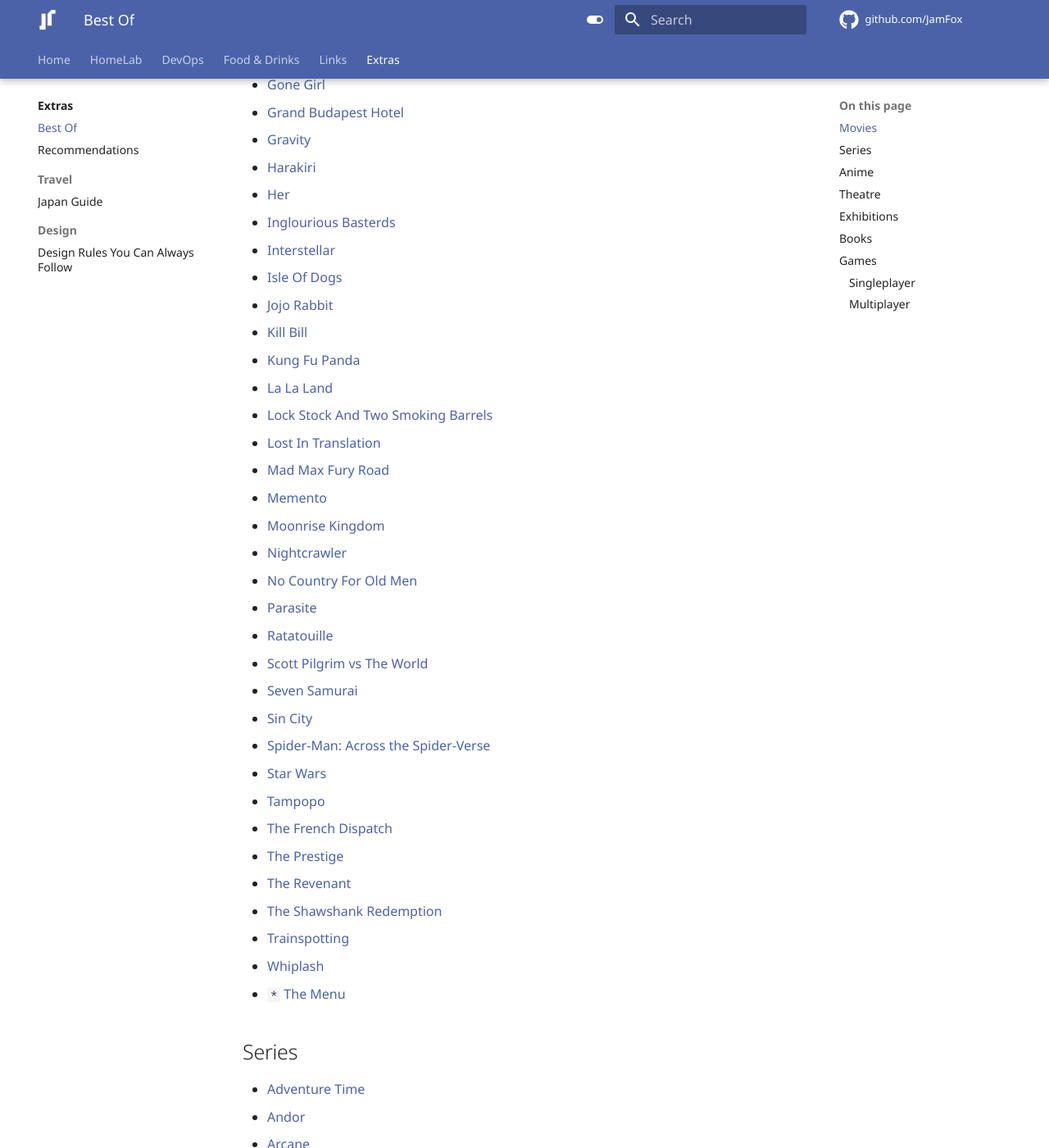
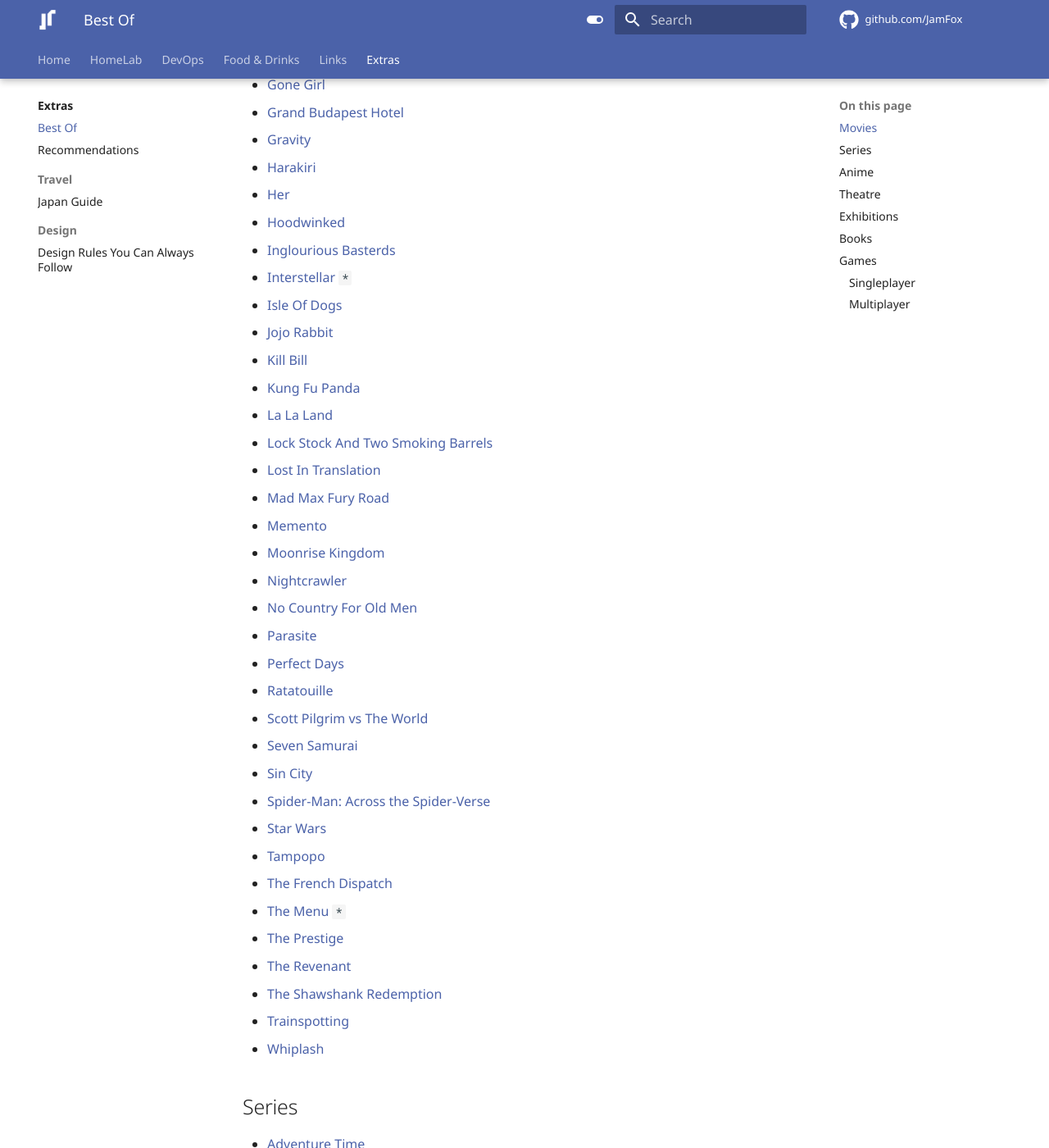
Before and after one commit to JamFox/docs.jamfox.dev, an MkDocs documentation site: the page built from docs/content/extras/bestof.md, in a window 1280 px wide and 1400 px high, scrolled down 917 px. Shown: the whole window at 82% size. Built offline with MkDocs 1.6.1 and Material for MkDocs 9.7.7, drawn with Linux system fonts in a browser that asks for light colours; comment, search, counter and statistics services are not loaded.

```diff
--- a/docs/content/extras/bestof.md
+++ b/docs/content/extras/bestof.md
@@ -30,8 +30,9 @@ A collection of lists of what I believe to be the best of the best from each med
 - [Gravity](https://letterboxd.com/film/gravity-2013/)
 - [Harakiri](https://letterboxd.com/film/harakiri/)
 - [Her](https://letterboxd.com/film/her/)
+- [Hoodwinked](https://letterboxd.com/film/hoodwinked/)
 - [Inglourious Basterds](https://letterboxd.com/film/inglourious-basterds/)
-- [Interstellar](https://letterboxd.com/film/interstellar/)
+- [Interstellar](https://letterboxd.com/film/interstellar/) `*`
 - [Isle Of Dogs](https://letterboxd.com/film/isle-of-dogs-2018/)
 - [Jojo Rabbit](https://letterboxd.com/film/jojo-rabbit/)
 - [Kill Bill](https://letterboxd.com/film/kill-bill-vol-1/)
@@ -45,6 +46,7 @@ A collection of lists of what I believe to be the best of the best from each med
 - [Nightcrawler](https://letterboxd.com/film/nightcrawler/)
 - [No Country For Old Men](https://letterboxd.com/film/no-country-for-old-men/)
 - [Parasite](https://letterboxd.com/film/parasite-2019/)
+- [Perfect Days](https://letterboxd.com/film/perfect-days-2023/)
 - [Ratatouille](https://letterboxd.com/film/ratatouille/)
 - [Scott Pilgrim vs The World](https://letterboxd.com/film/scott-pilgrim-vs-the-world/)
 - [Seven Samurai](https://letterboxd.com/film/seven-samurai/)
@@ -53,12 +55,12 @@ A collection of lists of what I believe to be the best of the best from each med
 - [Star Wars](https://letterboxd.com/film/star-wars/)
 - [Tampopo](https://letterboxd.com/film/tampopo/)
 - [The French Dispatch](https://letterboxd.com/film/the-french-dispatch/)
+- [The Menu](https://letterboxd.com/film/the-menu-2022/) `*`
 - [The Prestige](https://letterboxd.com/film/the-prestige/)
 - [The Revenant](https://letterboxd.com/film/the-revenant-2015/)
 - [The Shawshank Redemption](https://letterboxd.com/film/the-shawshank-redemption/)
 - [Trainspotting](https://letterboxd.com/film/trainspotting/)
 - [Whiplash](https://letterboxd.com/film/whiplash-2014/)
-- `*` [The Menu](https://letterboxd.com/film/the-menu-2022/)
 
 ## Series
 
@@ -100,8 +102,8 @@ A collection of lists of what I believe to be the best of the best from each med
 - [Sonny Boy](https://myanimelist.net/anime/48849/Sonny_Boy)
 - [Your Lie In April](https://myanimelist.net/anime/23273/Shigatsu_wa_Kimi_no_Uso)
 - [Your Name](https://myanimelist.net/anime/32281/Kimi_no_Na_wa)
-- `*` [Neon Genesis Evangelion](https://myanimelist.net/anime/30/Neon_Genesis_Evangelion)
-- `*` [Whisper of the Heart](https://myanimelist.net/anime/585/Mimi_wo_Sumaseba)
+- [Neon Genesis Evangelion](https://myanimelist.net/anime/30/Neon_Genesis_Evangelion) `*`
+- [Whisper of the Heart](https://myanimelist.net/anime/585/Mimi_wo_Sumaseba) `*`
 
 ## Theatre
 
@@ -113,9 +115,9 @@ A collection of lists of what I believe to be the best of the best from each med
 - [Metazoa](https://linnateater.ee/lavastused/metazoa/) - Markus H. Ilves
 - [Tangent](https://tartu2024.ee/shiro-takatani-dumb-type-tangent/) by Shiro Takatani/Dumb Type
 - [ÜLT](https://www.eestinoorsooteater.ee/et/%C3%BClt) by Renate Keerd
-- `*` [Eidos](https://www.ekspeditsioon.com/lavastused/eidos) by Jarmo Reha
-- `*` [Päva lõpuks, kiigu](https://www.uusteater.ee/lavastused/renatexxxi) by Renate Keerd & EMTA XXXI lend
-- `*` [Planet Alexithymia](https://saal.ee/performance/planet-alexithymia-261/) by Karl Saks
+- [Eidos](https://www.ekspeditsioon.com/lavastused/eidos) by Jarmo Reha `*`
+- [Päva lõpuks, kiigu](https://www.uusteater.ee/lavastused/renatexxxi) by Renate Keerd & EMTA XXXI lend `*`
+- [Planet Alexithymia](https://saal.ee/performance/planet-alexithymia-261/) by Karl Saks `*`
 - Jussikese 7 sõpra by Kristina Preimann, Kristel Zimmer, Edgar Vunš, Markus Auling, Herman PihlakKarl Birnbaum
 
 ## Exhibitions
@@ -135,8 +137,8 @@ A collection of lists of what I believe to be the best of the best from each med
 - [Never Split the Difference](https://www.goodreads.com/book/show/26156469-never-split-the-difference)
 - [The Passion](https://www.goodreads.com/book/show/15047.The_Passion)
 - [What I Talk About When I Talk About Running](https://www.goodreads.com/book/show/2195464.What_I_Talk_About_When_I_Talk_About_Running)
-- `*` [God Emperor of Dune](https://www.goodreads.com/book/show/44439415-god-emperor-of-dune)
-- `*` [The Power of Now](https://www.goodreads.com/book/show/6708.The_Power_of_Now)
+- [God Emperor of Dune](https://www.goodreads.com/book/show/44439415-god-emperor-of-dune) `*`
+- [The Power of Now](https://www.goodreads.com/book/show/6708.The_Power_of_Now) `*`
 - Terry Pratchett's Discworld
 
 ## Games
```
Also changed, not shown: docs/content/links/it.md (+1 -0 lines).
